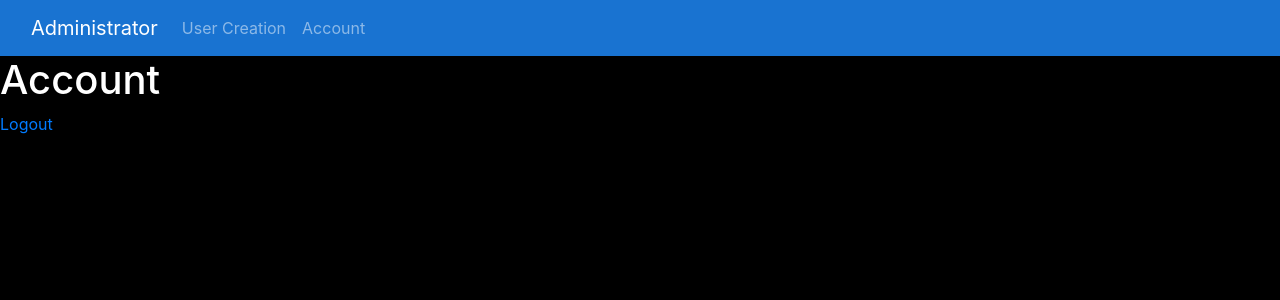
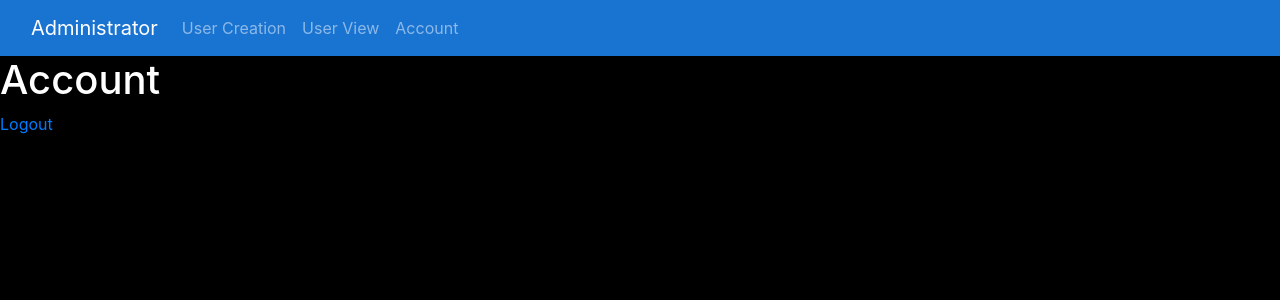
Before and after one commit to andreww0717/QuestAccounting, a Django app: page /account/ in a window 1280 px wide. Shown: the top 300 px of the page. Run offline with Django 4.2, Linux system fonts and the light colour scheme.

Commit message:
Added User View

```diff
--- a/QuestAccounting/templates/QuestAccounting/navbar.html
+++ b/QuestAccounting/templates/QuestAccounting/navbar.html
@@ -17,7 +17,7 @@
                             <a class="nav-link" href="{% url 'user_creation' %}">User Creation</a>
                         </li>
                         <li class="nav-item">
-                            <a class="nav-link" href="{% url 'regular' %}">TBD</a>
+                            <a class="nav-link" href="{% url 'user_view' %}">User View</a>
                         </li>
                     {% endblock %}
                 </ul>
--- a/QuestAccounting/templates/QuestAccounting/navbar_admin.html
+++ b/QuestAccounting/templates/QuestAccounting/navbar_admin.html
@@ -9,6 +9,10 @@
     <a class="nav-link" href="{% url 'user_creation' %}">User Creation</a>
 </li>
 <li class="nav-item">
+    <a class="nav-link" href="{% url 'user_view' %}">User View</a>
+</li>
+<li class="nav-item">
     <a class="nav-link" href="{% url 'account' %}">Account</a>
 </li>
+
 {% endblock %}
--- a/QuestAccounting/templates/QuestAccounting/navbar_manager.html
+++ b/QuestAccounting/templates/QuestAccounting/navbar_manager.html
@@ -1,7 +1,7 @@
 {% extends 'QuestAccounting/navbar.html' %}
 
 {% block navbar_brand %}
-    <a class="navbar-brand" href="{% url 'admin' %}">Manager</a>
+    <a class="navbar-brand" href="{% url 'manager' %}">Manager</a>
 {% endblock %}
 
 {% block nav_items %}
@@ -9,6 +9,6 @@
     <a class="nav-link" href="{% url 'user_creation' %}">User Creation</a>
 </li>
 <li class="nav-item">
-    <a class="nav-link" href="{% url 'regular' %}">TBD</a>
+    <a class="nav-link" href="{% url 'user_view' %}">User View</a>
 </li>
 {% endblock %}
--- a/QuestAccounting/urls.py
+++ b/QuestAccounting/urls.py
@@ -25,6 +25,7 @@ urlpatterns = [
     #regular based urls
     path('regular/', views.regular, name = "regular"),
     path('account/', views.account, name = "account"),
+    path('user_view/', views.user_view, name = "user_view"),
 
 
 
--- a/QuestAccounting/views.py
+++ b/QuestAccounting/views.py
@@ -108,3 +108,6 @@ def user_creation(request):
 
     context = {'form': form}
     return render(request, 'QuestAccounting/user_creation.html', context)
+
+def user_view(request):
+    return render(request, 'QuestAccounting/user_view.html')
```
Also changed, not shown: QuestAccounting/templates/QuestAccounting/user_view.html (added, +8 -0 lines), db.sqlite3.
